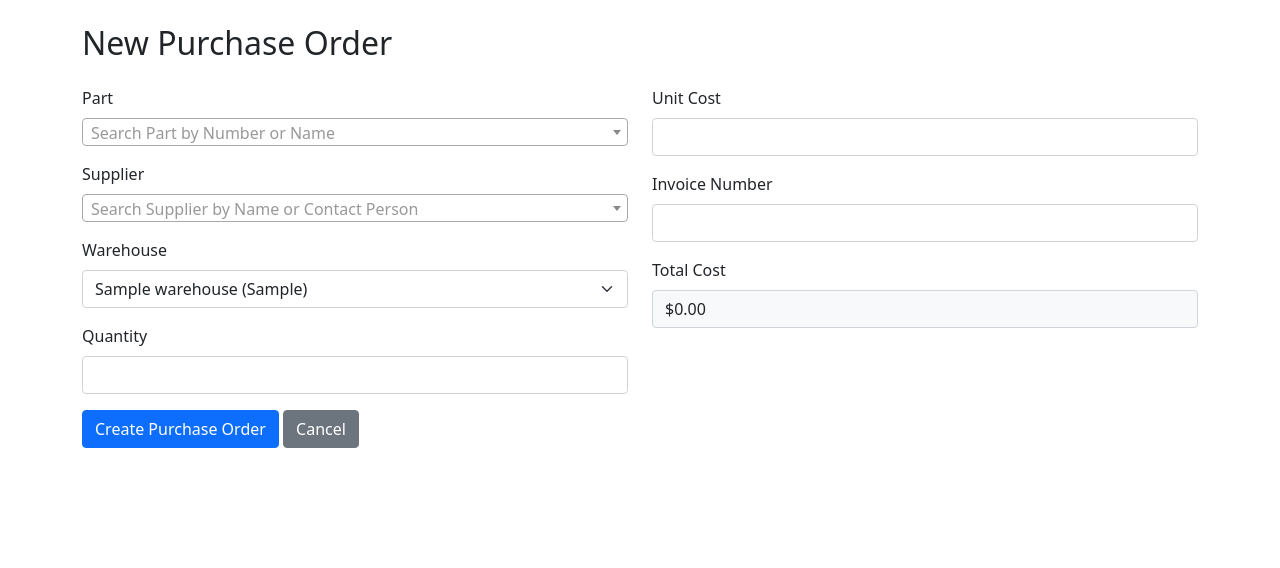
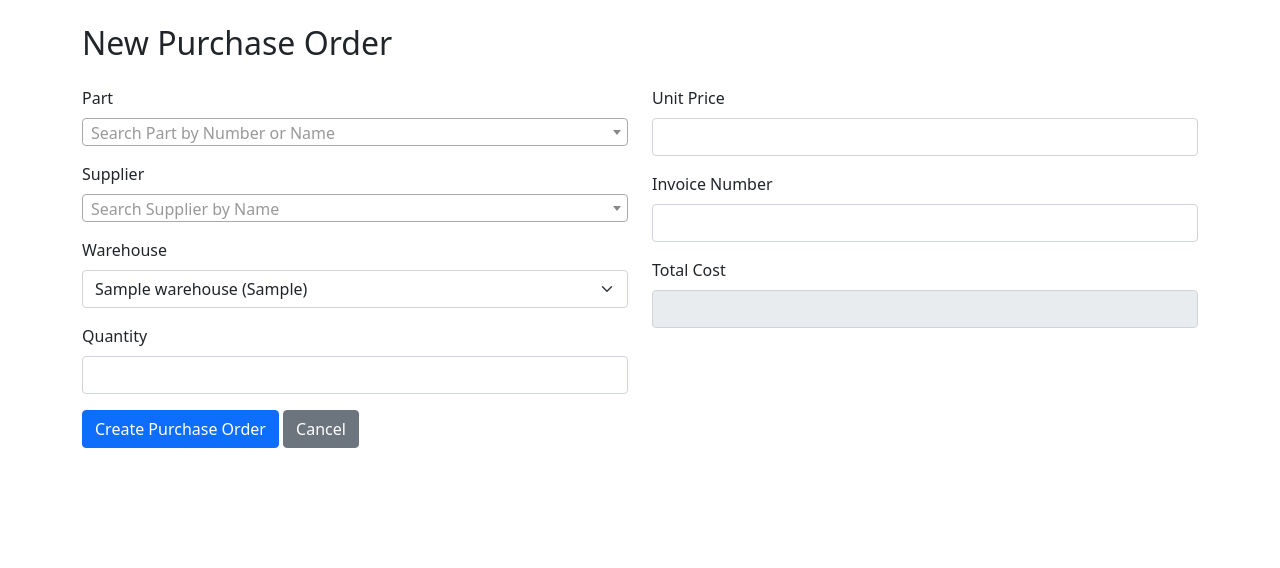
Before and after one commit to Emad67/SparepartsMS, a Flask app: page /purchases/add in a window 1280 px wide; the page is wider, and only the part inside the window is pictured. Shown: the part 96-664 px from the top of that part. Run offline with Flask 3, Linux system fonts and the light colour scheme; a user stored in the database is signed in; tables that the repository leaves empty hold one stand-in row (values such as "Sample post"); parts of the project's set-up code (start-up, migrations or seed data) failed here and were passed over; some libraries are stand-ins or nearby versions.

Commit message:
cost price works

```diff
--- a/templates/purchases/add.html
+++ b/templates/purchases/add.html
@@ -4,17 +4,17 @@
 <div class="container">
     <h2 class="mb-4">New Purchase Order</h2>
 
-    <form method="POST">
+    <form method="POST" action="{{ url_for('purchases.add_purchase') }}">
         <div class="row">
             <div class="col-md-6">
                 <div class="mb-3">
                     <label for="part_id" class="form-label">Part</label>
                     <select class="form-select" id="part_id" name="part_id" required>
-                        <option value="">Search Part by Number or Name</option>
+                        <option value="">Select a part</option>
                         {% for part in parts %}
                         <option value="{{ part.id }}"
                                 data-part-number="{{ part.part_number }}"
-                                data-part-name="{{ part.name }}" >
+                                data-part-name="{{ part.name }}">
                             {{ part.part_number }} - {{ part.name }}
                         </option>
                         {% endfor %}
@@ -24,15 +24,9 @@
                 <div class="mb-3">
                     <label for="supplier_id" class="form-label">Supplier</label>
                     <select class="form-select" id="supplier_id" name="supplier_id" required>
-                        <option value="">Search Supplier</option>
+                        <option value="">Select a supplier</option>
                         {% for supplier in suppliers %}
-                        <option value="{{ supplier.id }}"
-                                data-contact="{{ supplier.contact_person }}"
-                                data-email="{{ supplier.email }}"
-                                data-phone="{{ supplier.phone }}">
-                            {{ supplier.name }}
-                            {% if supplier.contact_person %} ({{ supplier.contact_person }}){% endif %}
-                        </option>
+                        <option value="{{ supplier.id }}">{{ supplier.name }}</option>
                         {% endfor %}
                     </select>
                 </div>
@@ -50,14 +44,14 @@
 
                 <div class="mb-3">
                     <label for="quantity" class="form-label">Quantity</label>
-                    <input type="number" class="form-control" name="quantity" min="1" required>
+                    <input type="number" class="form-control" id="quantity" name="quantity" required min="1">
                 </div>
             </div>
 
             <div class="col-md-6">
                 <div class="mb-3">
-                    <label for="unit_cost" class="form-label">Unit Cost</label>
-                    <input type="number" class="form-control" name="unit_cost" step="0.01" min="0" required>
+                    <label for="unit_price" class="form-label">Unit Price</label>
+                    <input type="number" class="form-control" id="unit_price" name="unit_price" required min="0" step="0.01">
                 </div>
 
                 <div class="mb-3">
@@ -67,7 +61,7 @@
 
                 <div class="mb-3">
                     <label class="form-label">Total Cost</label>
-                    <div class="form-control bg-light">$<span id="total_cost">0.00</span></div>
+                    <input type="number" class="form-control" id="total_cost" name="total_cost" readonly>
                 </div>
             </div>
         </div>
@@ -89,95 +83,21 @@ $(document).ready(function() {
     // Initialize Select2 for part selection
     $('#part_id').select2({
         placeholder: 'Search Part by Number or Name',
-        width: '100%',
-        matcher: function(params, data) {
-            // If there are no search terms, return all of the data
-            if ($.trim(params.term) === '') {
-                return data;
-            }
-
-            // Search in both part number and name
-            const partData = $(data.element);
-            const partNumber = (partData.data('part-number')|| '').toLowerCase().trim();
-            const partName = (partData.data('part-name') || '').toLowerCase().trim();
-            const searchTerm = params.term.toLowerCase().trim() ;
-            const text = (data.text || '').toLowerCase().trim();
-
-          // Check if the search term matches any of the target strings
-        if (text.includes(searchTerm) ||
-            partNumber.includes(searchTerm) ||
-            partName.includes(searchTerm)) {
-            return data;
-        }
-
-            return null;
-        },
-        templateResult: function(data) {
-            if (!data.id) return data.text;
-
-            const $option = $(data.element);
-            const partNumber = $option.data('part-number');
-            const partName = $option.data('part-name');
-
-            let html = `<div><strong>${data.text}</strong>`;
-            if (partNumber) html += `<br><small>part Number: ${partNumber}</small>`;
-            if (partName) html += `<br><small>part Name: ${partName}</small>`;
-            html += '</div>';
-
-            return $(html);
-        }
+        width: '100%'
     });
 
     // Initialize Select2 for supplier selection
     $('#supplier_id').select2({
-        placeholder: 'Search Supplier by Name or Contact Person',
-        width: '100%',
-        matcher: function(params, data) {
-            if ($.trim(params.term) === '') {
-                return data;
-            }
-
-            // Search in supplier name and contact person
-            const supplierData = $(data.element);
-            const contact = supplierData.data('contact') || '';
-            const email = supplierData.data('email') || '';
-            const phone = supplierData.data('phone') || '';
-            const searchTerm = params.term.toLowerCase();
-            const text = data.text.toLowerCase();
-
-            if (text.indexOf(searchTerm) > -1 ||
-                contact.toLowerCase().indexOf(searchTerm) > -1 ||
-                email.toLowerCase().indexOf(searchTerm) > -1 ||
-                phone.indexOf(searchTerm) > -1) {
-                return data;
-            }
-
-            return null;
-        },
-        templateResult: function(data) {
-            if (!data.id) return data.text;
-
-            const $option = $(data.element);
-            const contact = $option.data('contact');
-            const email = $option.data('email');
-            const phone = $option.data('phone');
-
-            let html = `<div><strong>${data.text}</strong>`;
-            if (contact) html += `<br><small>Contact: ${contact}</small>`;
-            if (email) html += `<br><small>Email: ${email}</small>`;
-            if (phone) html += `<br><small>Phone: ${phone}</small>`;
-            html += '</div>';
-
-            return $(html);
-        }
+        placeholder: 'Search Supplier by Name',
+        width: '100%'
     });
 
-    // Calculate total cost
-    $('input[name="quantity"], input[name="unit_cost"]').on('input', function() {
-        var quantity = $('input[name="quantity"]').val() || 0;
-        var unitCost = $('input[name="unit_cost"]').val() || 0;
-        var totalCost = quantity * unitCost;
-        $('#total_cost').text(totalCost.toFixed(2));
+    // Calculate total cost when quantity or unit price changes
+    $('#quantity, #unit_price').on('input', function() {
+        const quantity = parseFloat($('#quantity').val()) || 0;
+        const unitPrice = parseFloat($('#unit_price').val()) || 0;
+        const totalCost = quantity * unitPrice;
+        $('#total_cost').val(totalCost.toFixed(2));
     });
 });
 </script>
--- a/views/purchases.py
+++ b/views/purchases.py
@@ -7,6 +7,7 @@ from sqlalchemy.exc import SQLAlchemyError
 from utils.currency import get_nkf_amount  # Import the utility function
 from sqlalchemy.orm import joinedload
 from sqlalchemy import inspect
+from flask import current_app
 
 purchases = Blueprint('purchases', __name__)
 
@@ -76,14 +77,18 @@ def receive_purchase(id):
             joinedload(Purchase.supplier),
             joinedload(Purchase.warehouse)
         ).get_or_404(id)
-        part = Part.query.get_or_404(purchase.part_id)
+
+        if not purchase.part:
+            raise ValueError(f"Part not found for purchase {id}")
+
+        part = purchase.part  # Use the already loaded part
+
+        if not purchase.warehouse:
+            raise ValueError(f"Warehouse not found for purchase {id}")
 
         if purchase.status == 'received':
             flash('This purchase order is already processed')
             return redirect(url_for('purchases.list_purchases'))
-
-        # Calculate new stock level
-        # new_stock_level = part.stock_level + purchase.quantity
 
         # Update warehouse stock
         warehouse_stock = WarehouseStock.query.filter_by(
@@ -91,17 +96,17 @@ def receive_purchase(id):
             part_id=purchase.part_id
         ).first()
 
-        if warehouse_stock:
-            warehouse_stock.quantity += purchase.quantity
-        else:
+        if not warehouse_stock:
             warehouse_stock = WarehouseStock(
                 warehouse_id=purchase.warehouse_id,
                 part_id=purchase.part_id,
                 quantity=purchase.quantity
             )
             db.session.add(warehouse_stock)
+        else:
+            warehouse_stock.quantity += purchase.quantity
 
-         # Update part stock level
+        # Update part stock level
         purchase.part.stock_level += purchase.quantity
 
         # Create bincard entry first
@@ -113,15 +118,13 @@ def receive_purchase(id):
             reference_id=purchase.id,
             balance=purchase.part.stock_level,
             user_id=current_user.id,
-            notes=f'Purchase received at NKF {purchase.unit_cost} per unit (Invoice #{purchase.invoice_number}) in {warehouse_stock.warehouse.name}'
+            notes=f'Purchase received at NKF {purchase.unit_cost} per unit (Invoice #{purchase.invoice_number}) in {purchase.warehouse.name}'
         )
         db.session.add(bincard)
 
         # Update purchase status
         purchase.status = 'received'
         db.session.add(purchase)
-        # db.session.flush()  # Ensure the status is updated in the session
-        # purchase.received_date = datetime.utcnow()
 
         # Create or update financial transaction
         total_cost_nkf = purchase.total_cost  # Assuming `total_cost` is already in NKF
@@ -138,15 +141,14 @@ def receive_purchase(id):
         db.session.add(financial_transaction)
 
         # Update the part's cost price based on the new purchase
-        new_cost_price = purchase.update_part_cost_price()
+        new_cost_price = purchase.part.calculate_cost_price()
+
+        # Use SQLAlchemy's set_committed_value to update the cost price
+        inspect(purchase.part).session.expire(purchase.part, ['cost_price'])
         purchase.part.cost_price = new_cost_price
         db.session.add(purchase.part)
-        flash(f"Calculated new cost price for part {purchase.part.id}: {new_cost_price}")
-
-         # Use SQLAlchemy's set_committed_value to update the cost price
-        inspect(purchase.part).session.expire(purchase.part, ['cost_price'])
-        #purchase.part.cost_price = new_cost_price
-        #db.session.add(purchase.part)
+        db.session.flush()  # Force the update to be written to the database
+        flash(f"Calculated new cost price for part in receive_purchase method {purchase.part.id}: {new_cost_price}")
 
         # Commit all changes
         db.session.commit()
@@ -156,8 +158,13 @@ def receive_purchase(id):
     except Exception as e:
         # Rollback in case of an error
         db.session.rollback()
+        current_app.logger.error(f"Error in receive_purchase: {str(e)}")
+        current_app.logger.error(f"Purchase ID: {id}")
+        current_app.logger.error(f"Purchase object: {purchase}")
+        if purchase:
+            current_app.logger.error(f"Purchase part: {purchase.part}")
+            current_app.logger.error(f"Purchase warehouse: {purchase.warehouse}")
         flash(f'Error processing purchase: {str(e)}', 'error')
-
 
     # Redirect back to the purchases list
     return redirect(url_for('purchases.list_purchases'))
```
Also changed, not shown: models.py (+4 -3 lines), views/finance.py (+77 -3 lines), 1 other file.
